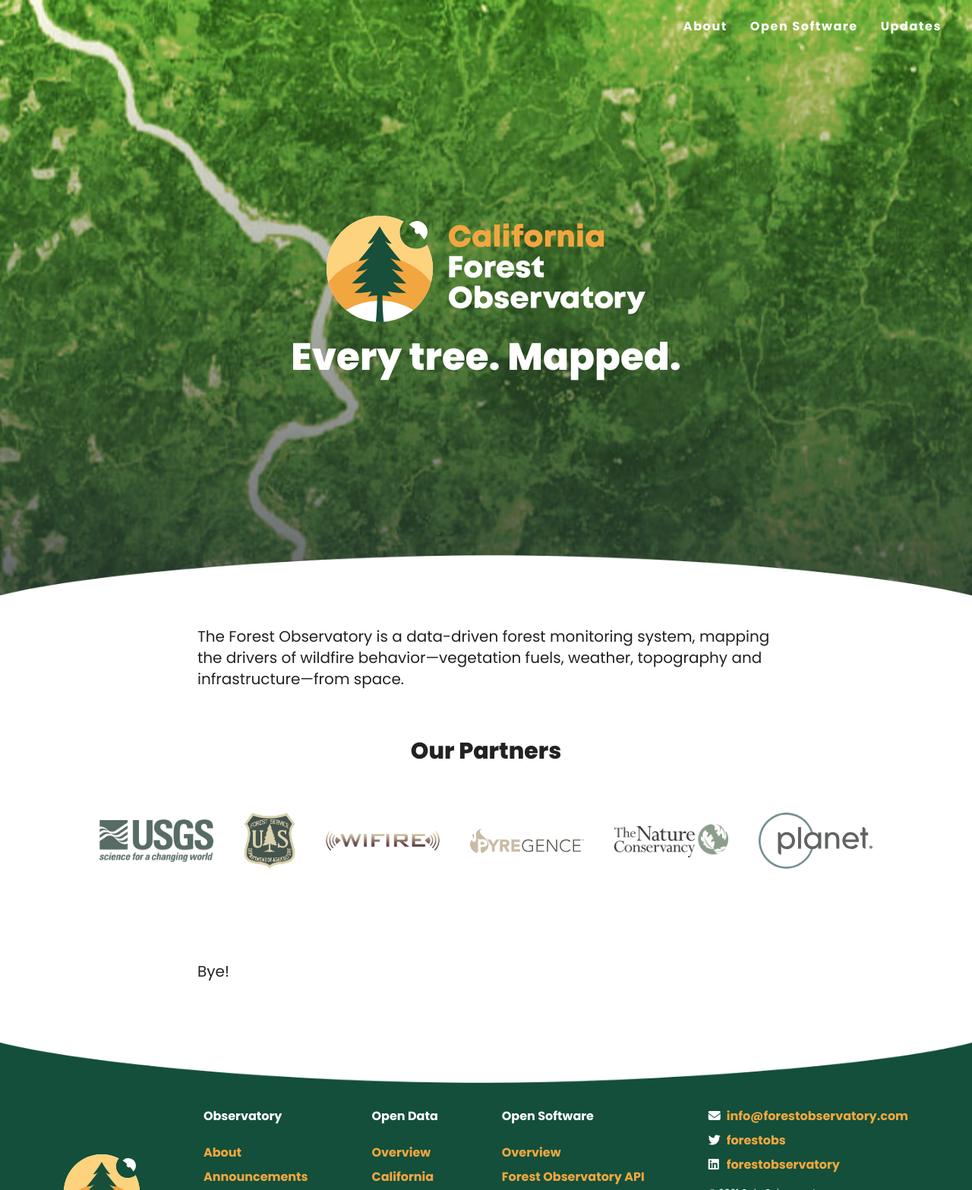
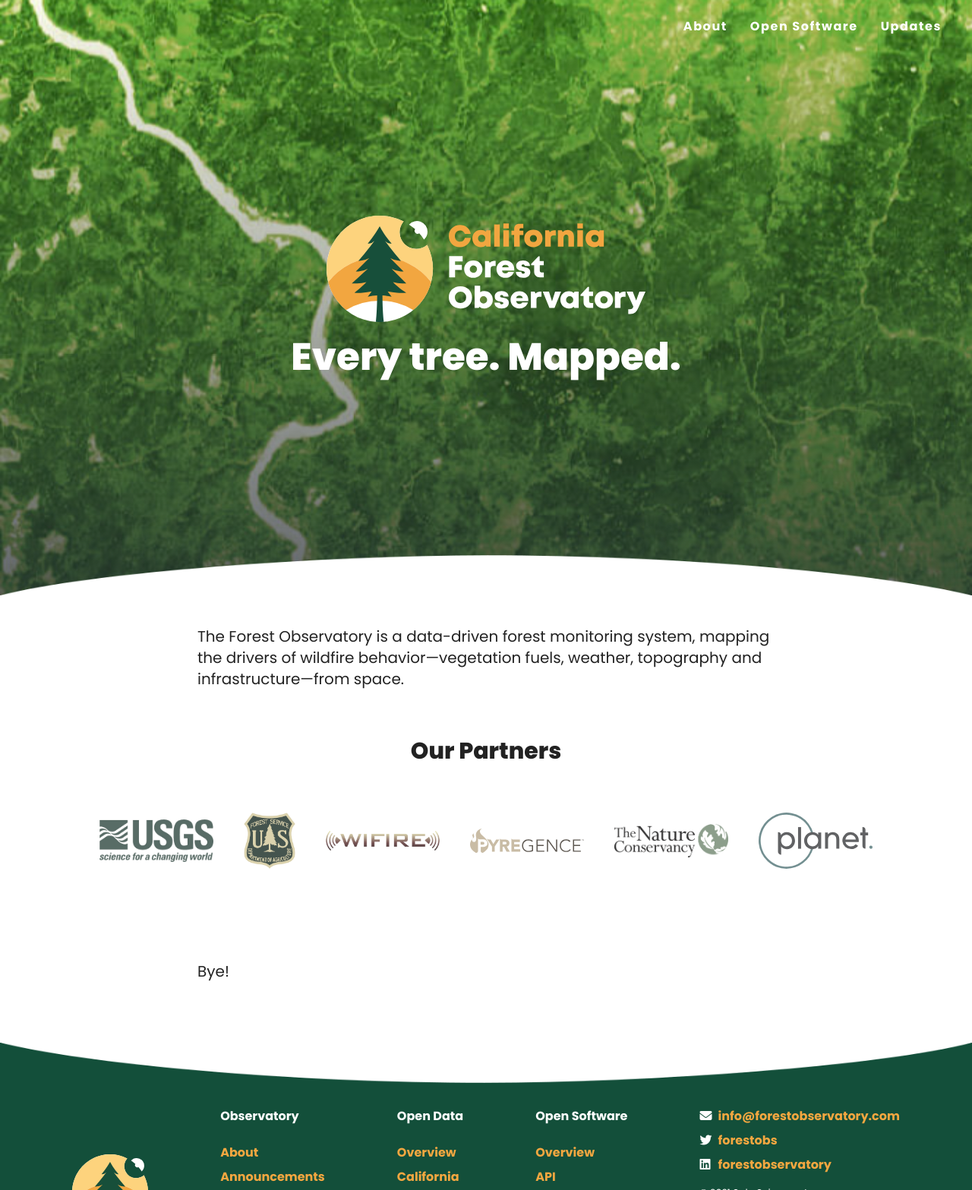
Before and after one commit to forestobservatory/forestobservatory.github.io, a Jekyll site: the page built from _pages/index.md, in a window 1280 px wide. Shown: the whole page at 76% size. Built offline with Jekyll 4.4.1, drawn with Linux system fonts in a browser that asks for light colours; nearby versions of some CDN libraries.

```diff
--- a/_data/software.yml
+++ b/_data/software.yml
@@ -1,5 +1,5 @@
 -
-  name: Forest Observatory API
+  name: API
   url: https://github.com/forestobservatory/cfo-api
   icon: /assets/software/icon-cfo-api.png
   description: Python wrappers for accessing Forest Observatory data via the Public API.
@@ -15,6 +15,6 @@
   description: Global land cover reference spectra, and tools for working with them in Earth Engine.
 -
   name: Giants
-  url: https://github.com/forestobservatory/giants
+  url: https://github.com/forestobservatory/cfo-big-trees
   icon: /assets/software/icon-giants.png
   description: Basic machine learning optimization support for scikit-learn.
```
